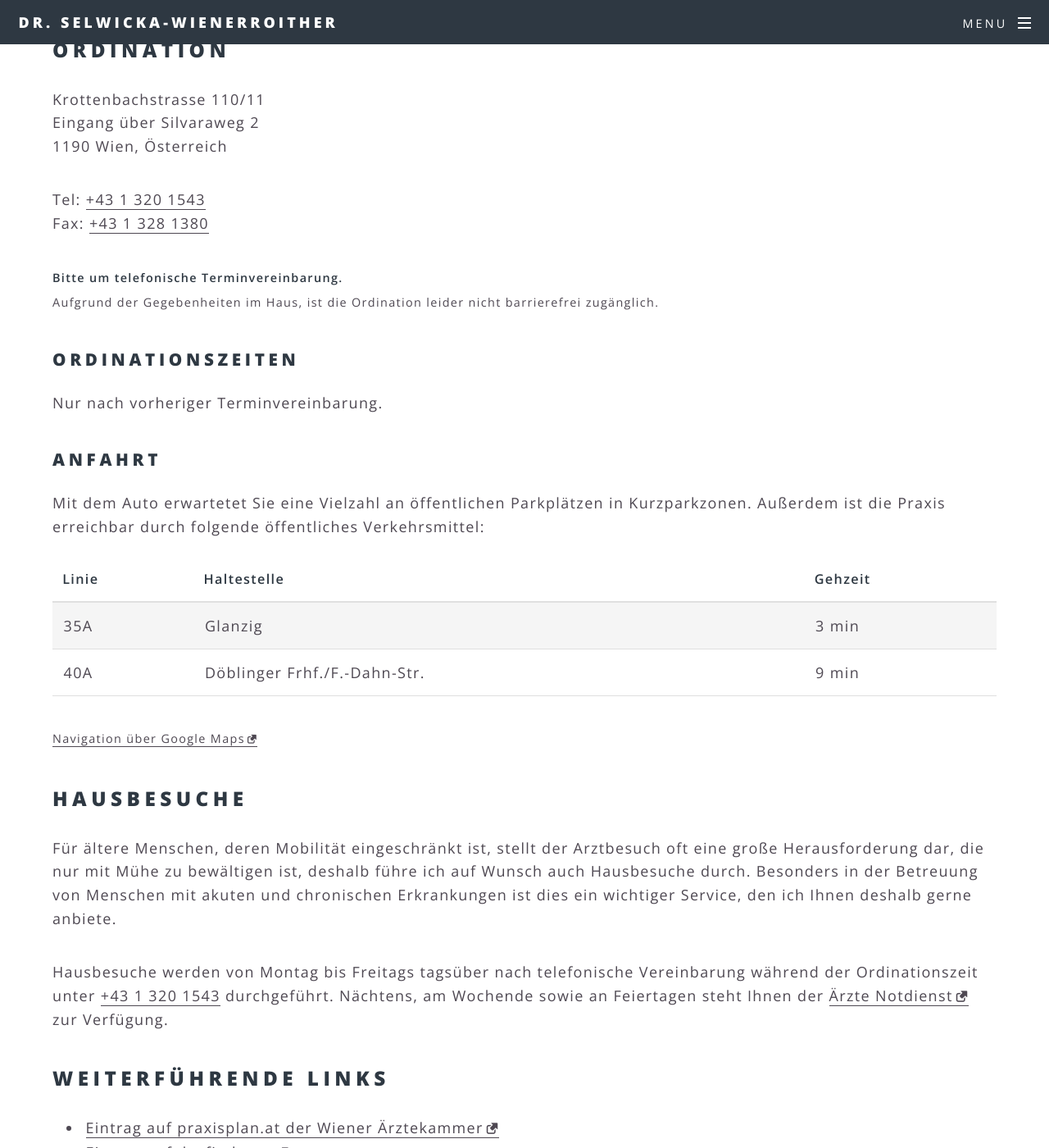
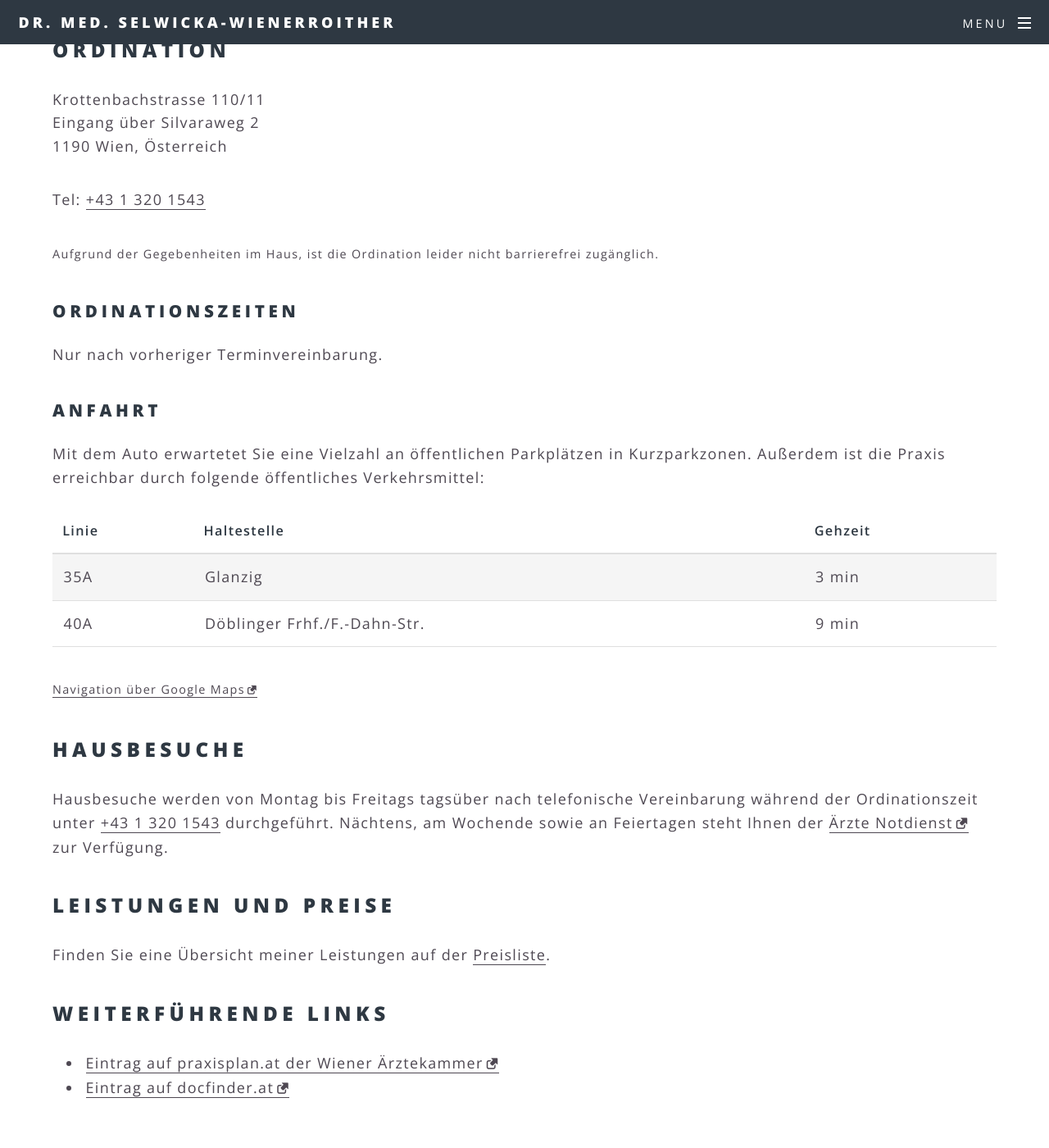
Before and after one commit to patrickfav/website-dr-sel, a Jekyll site: the page built from page_contact.md, in a window 1280 px wide and 1400 px high, scrolled down 502 px. Shown: the whole window at 82% size. Built offline with Jekyll 4.4.1, drawn with Linux system fonts in a browser that asks for light colours; some web fonts are replaced.

```diff
--- a/_config.yml
+++ b/_config.yml
@@ -1,5 +1,5 @@
 # Site settings
-title: Dr. Selwicka-Wienerroither
+title: Dr. med. Selwicka-Wienerroither
 description: Ärztin für Allgemeinmedizin
 landing_page_title: Ordination Dr. Selwicka-Wienerroither
 email: ordination.selwicka@gmail.com
--- a/_data/global.yml
+++ b/_data/global.yml
@@ -19,7 +19,7 @@ contact:
     long: 16.324240
   tel: +43 1 320 1543
   fax: +43 1 328 1380
-  mob: +43 676 6279 745
+  mob: +43 670 188 3414
   uid: ATU13183008
 
 hours:
--- a/page_contact.md
+++ b/page_contact.md
@@ -24,11 +24,9 @@ location:
 {{ site.data.global.contact.address.line1a }}\\
 {{ site.data.global.contact.address.line2 }}, {{ site.data.global.contact.address.line3 }}
 
-Tel:  {{ site.data.global.contact.tel | tel_link }}\\
-Fax:  {{ site.data.global.contact.fax | tel_link }}
+Tel:  {{ site.data.global.contact.tel | tel_link }}
 
-<small>**Bitte um telefonische Terminvereinbarung.**\\
-Aufgrund der Gegebenheiten im Haus, ist die Ordination leider nicht
+<small>Aufgrund der Gegebenheiten im Haus, ist die Ordination leider nicht
 barrierefrei zugänglich.</small>
 
 {% include sickness.html %}
@@ -69,13 +67,12 @@ Außerdem ist die Praxis erreichbar durch folgende öffentliches Verkehrsmittel:
 
 ## Hausbesuche
 
-Für ältere Menschen, deren Mobilität eingeschränkt ist, stellt der Arztbesuch oft eine große Herausforderung
-dar, die nur mit Mühe zu bewältigen ist, deshalb führe ich auf Wunsch auch Hausbesuche durch. Besonders in der Betreuung von Menschen mit akuten und chronischen Erkrankungen ist dies ein wichtiger
-Service, den ich Ihnen deshalb gerne anbiete.
-
 Hausbesuche werden von Montag bis Freitags tagsüber nach telefonische Vereinbarung während der Ordinationszeit unter {{ site.data.global.contact.tel | tel_link }} durchgeführt. Nächtens, am Wochende sowie an
 Feiertagen steht Ihnen der {{ "https://www.aekwien.at/aerztefunkdienst-141" | external_link: 'Ärzte Notdienst'}} zur Verfügung.
 
+## Leistungen und Preise
+
+Finden Sie eine Übersicht meiner Leistungen auf der <a href="{{ '/preisliste' | prepend: site.baseurl }}">Preisliste</a>.
 
 ## Weiterführende Links
 
```
Also changed, not shown: page_index.html (+12 -20 lines), page_prices.md (added, +42 -0 lines).
